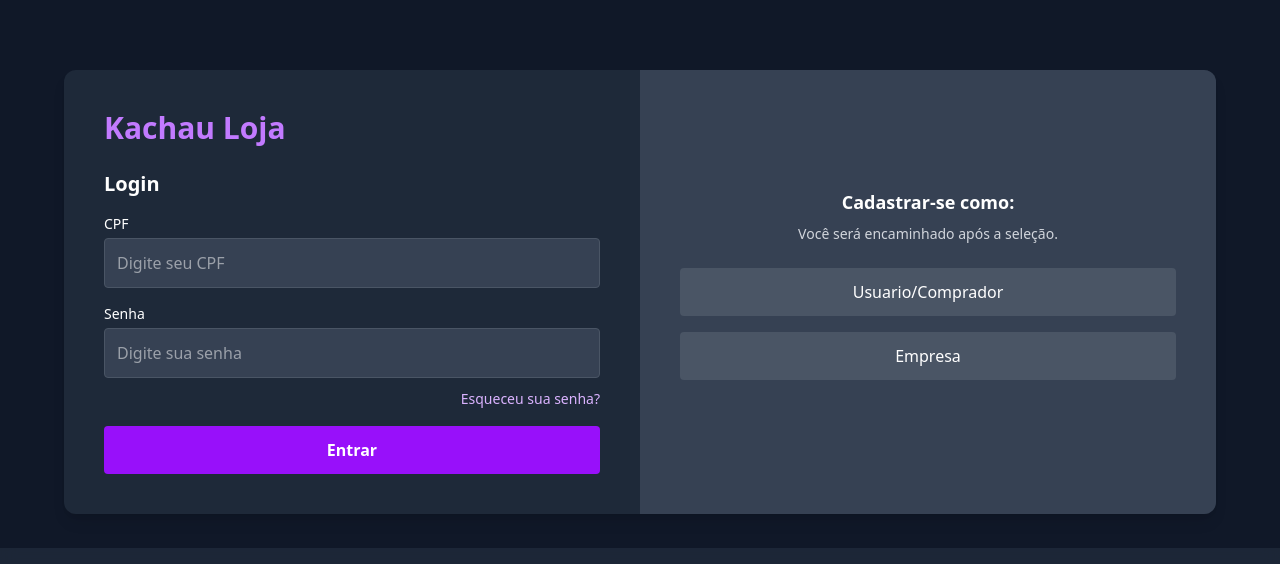
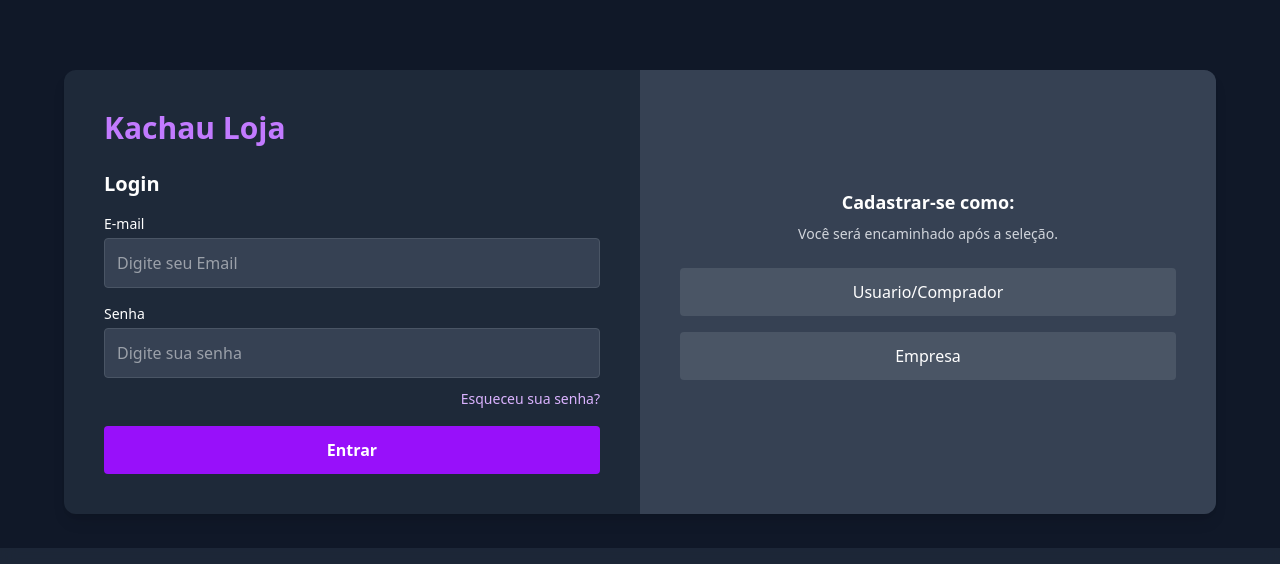
Before and after one commit to EnzoBerlesi/Kachau-Loja, a React (Vite) app in the folder client/: page /login in a window 1280 px wide. Shown: the part 184-748 px from the top of the page. Built offline with nearby package versions, Linux system fonts and the light colour scheme.

Commit message:
adicionar login funcional

```diff
--- a/client/src/pages/Login.tsx
+++ b/client/src/pages/Login.tsx
@@ -1,24 +1,51 @@
+import { useState } from 'react';
+import { login } from '../services/authService';
+import { useNavigate } from 'react-router-dom';
+
 function Login() {
+  const [email, setEmail] = useState('');
+  const [senha, setSenha] = useState('');
+  const [error, setError] = useState('');
+  const navigate = useNavigate();
+
+  async function handleLogin(e: React.FormEvent) {
+    e.preventDefault();
+    try {
+      const { access_token } = await login(email, senha);
+      console.log('Token:', access_token);
+      localStorage.setItem('token', access_token);
+      navigate('/');
+    } catch (err: any) {
+      setError(err.message);
+    }
+  }
+
   return (
     <div className="min-h-screen flex items-center justify-center bg-gray-900 text-white font-sans">
       <div className="bg-gray-800 rounded-xl shadow-lg flex w-[90%] max-w-6xl overflow-hidden">
         {/* Formulário de Login */}
-        <div className="w-full md:w-1/2 p-10">
+        <form onSubmit={handleLogin} className="w-full md:w-1/2 p-10">
           <h2 className="text-3xl font-bold text-purple-400 mb-6">Kachau Loja</h2>
           <h3 className="text-xl font-semibold mb-4">Login</h3>
 
-          <label className="text-sm block mb-1" htmlFor="cpf">CPF</label>
+          {error && <p className="text-red-400 mb-4">{error}</p>}
+
+          <label className="text-sm block mb-1" htmlFor="email">E-mail</label>
           <input
             type="text"
-            id="cpf"
+            id="email"
+            value={email}
+            onChange={e => setEmail(e.target.value)}
             className="w-full p-3 rounded bg-gray-700 border border-gray-600 mb-4 text-white"
-            placeholder="Digite seu CPF"
+            placeholder="Digite seu Email"
           />
 
           <label className="text-sm block mb-1" htmlFor="senha">Senha</label>
           <input
             type="password"
             id="senha"
+            value={senha}
+            onChange={e => setSenha(e.target.value)}
             className="w-full p-3 rounded bg-gray-700 border border-gray-600 mb-2 text-white"
             placeholder="Digite sua senha"
           />
@@ -27,20 +54,26 @@ function Login() {
             <a href="#" className="text-sm text-purple-300 hover:underline">Esqueceu sua senha?</a>
           </div>
 
-          <button className="w-full py-3 bg-purple-600 hover:bg-purple-700 rounded text-white font-bold transition">
+          <button type="submit" className="w-full py-3 bg-purple-600 hover:bg-purple-700 rounded text-white font-bold transition">
             Entrar
           </button>
-        </div>
+        </form>
 
         {/* Área de Cadastro */}
         <div className="hidden md:flex flex-col justify-center items-center bg-gray-700 w-1/2 p-10">
           <h3 className="text-lg font-bold text-white mb-2">Cadastrar-se como:</h3>
           <p className="text-sm text-gray-300 mb-6">Você será encaminhado após a seleção.</p>
 
-          <button className="w-full py-3 mb-4 bg-gray-600 hover:bg-purple-600 rounded text-white transition">
+          <button
+            className="w-full py-3 mb-4 bg-gray-600 hover:bg-purple-600 rounded text-white transition"
+            onClick={() => navigate('/register?role=CUSTOMER')}
+          >
             Usuario/Comprador
           </button>
-          <button className="w-full py-3 mb-4 bg-gray-600 hover:bg-purple-600 rounded text-white transition">
+          <button
+            className="w-full py-3 mb-4 bg-gray-600 hover:bg-purple-600 rounded text-white transition"
+            onClick={() => navigate('/register?role=ADMIN')}
+          >
             Empresa
           </button>
         </div>
--- /dev/null
+++ b/client/src/services/authService.ts
@@ -0,0 +1,14 @@
+export async function login(email: string, password: string) {
+  const response = await fetch('http://localhost:3000/auth/login', {
+    method: 'POST',
+    headers: { 'Content-Type': 'application/json' },
+    body: JSON.stringify({ email, password }),
+  });
+
+  if (!response.ok) {
+    const error = await response.json();
+    throw new Error(error.message || 'Erro ao fazer login');
+  }
+
+  return response.json();
+}
```
Also changed, not shown: 1 other file (tests, documents, lock files or other folders).
